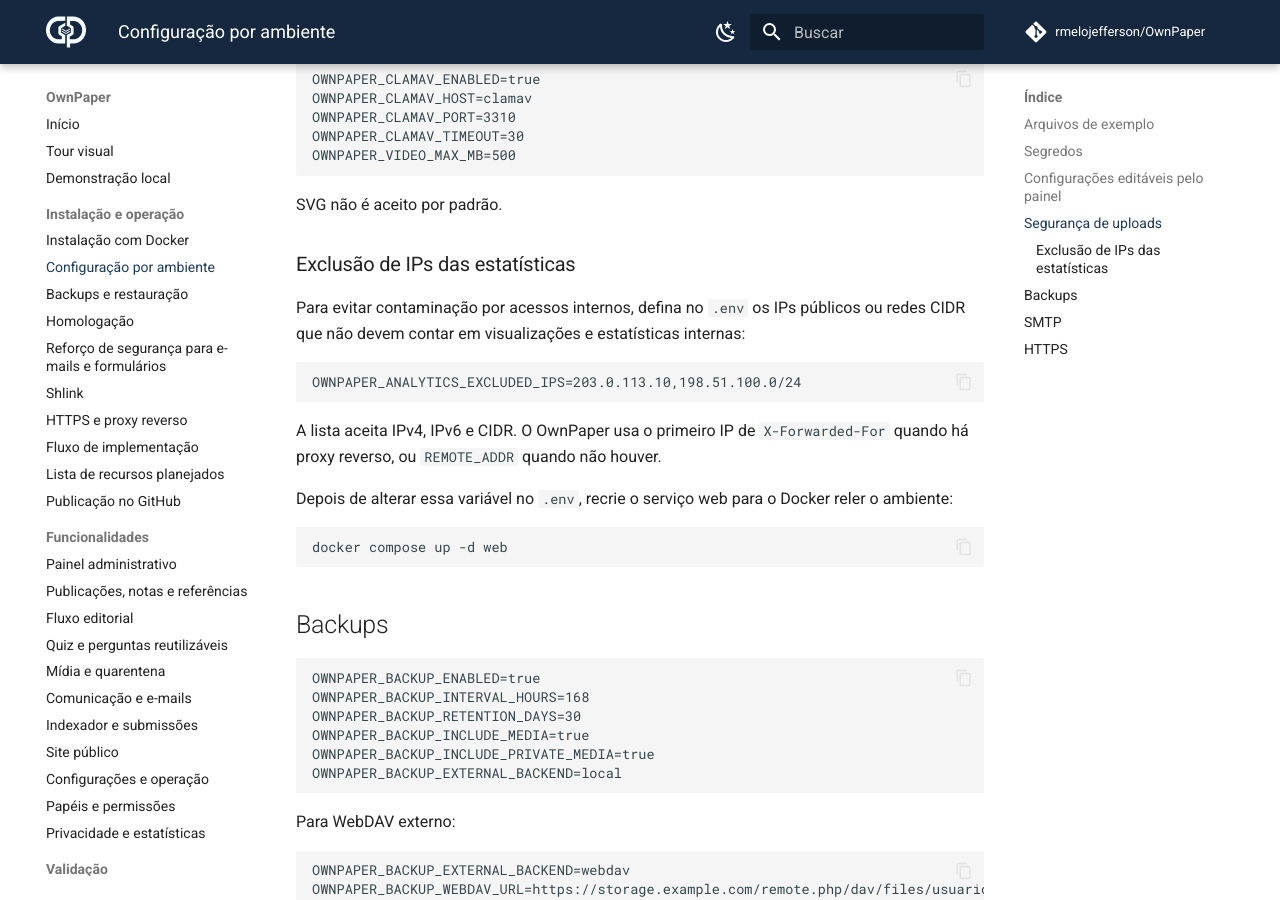
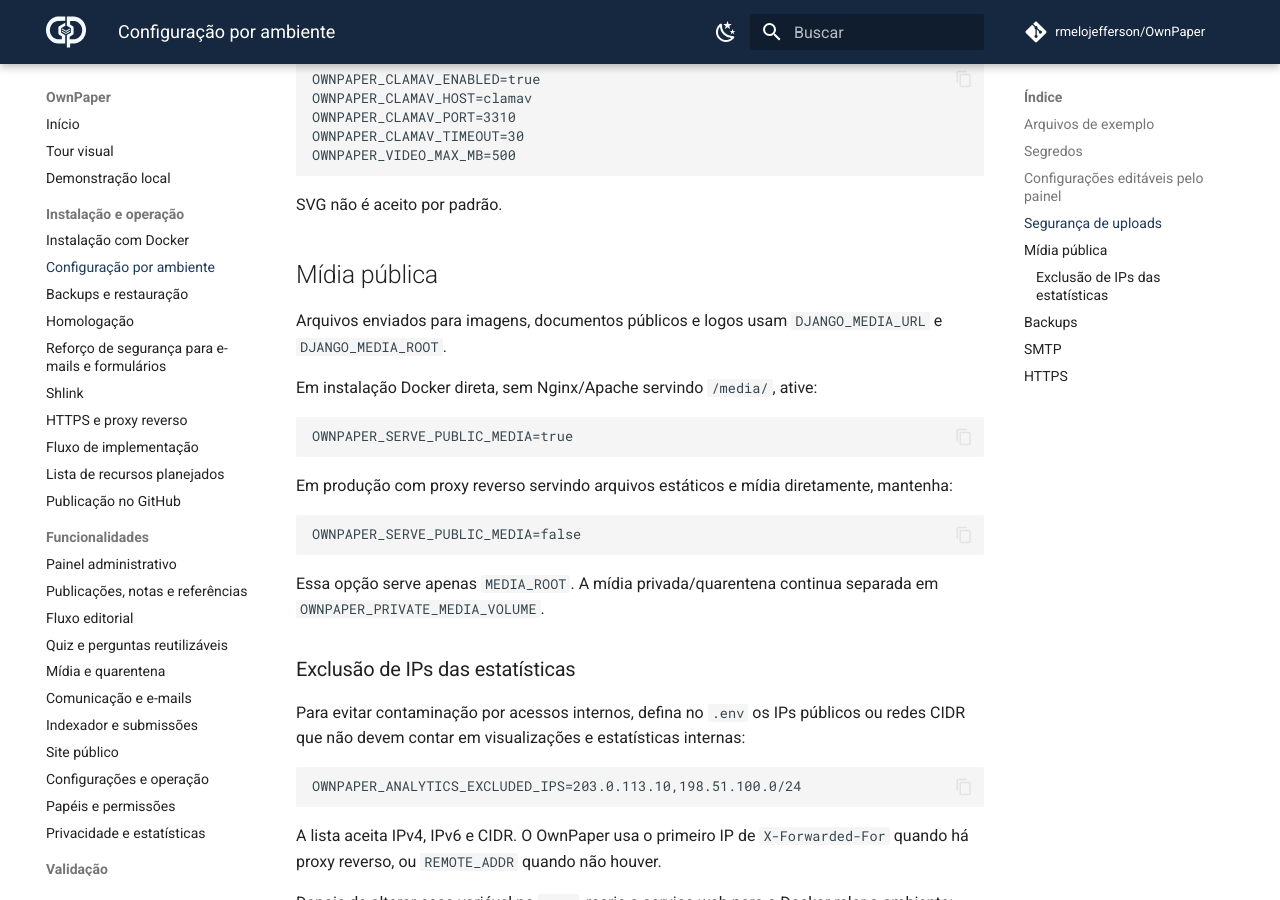
Before and after one commit to rmelojefferson/OwnPaper, an MkDocs documentation site: the page built from docs/deployment/configuration.md, in a window 1280 px wide and 900 px high, scrolled down 1238 px. Built offline with MkDocs 1.6.1 and Material for MkDocs 9.7.7, drawn with Linux system fonts in a browser that asks for light colours; comment, search, counter and statistics services are not loaded.

Commit message:
Adiciona suporte a midia publica em instalacoes diretas

````diff
--- a/docker-compose.yml
+++ b/docker-compose.yml
@@ -22,6 +22,7 @@
       OWNPAPER_CLAMAV_PORT: "${OWNPAPER_CLAMAV_PORT:-3310}"
       OWNPAPER_CLAMAV_TIMEOUT: "${OWNPAPER_CLAMAV_TIMEOUT:-30}"
       OWNPAPER_VIDEO_MAX_MB: "${OWNPAPER_VIDEO_MAX_MB:-500}"
+      OWNPAPER_SERVE_PUBLIC_MEDIA: "${OWNPAPER_SERVE_PUBLIC_MEDIA:-false}"
       OWNPAPER_BACKUP_ENABLED: "${OWNPAPER_BACKUP_ENABLED:-true}"
       OWNPAPER_BACKUP_INTERVAL_HOURS: "${OWNPAPER_BACKUP_INTERVAL_HOURS:-168}"
       OWNPAPER_BACKUP_RETENTION_DAYS: "${OWNPAPER_BACKUP_RETENTION_DAYS:-30}"
--- a/docs/deployment/configuration.md
+++ b/docs/deployment/configuration.md
@@ -52,6 +52,24 @@
 ```
 
 SVG não é aceito por padrão.
+
+## Mídia pública
+
+Arquivos enviados para imagens, documentos públicos e logos usam `DJANGO_MEDIA_URL` e `DJANGO_MEDIA_ROOT`.
+
+Em instalação Docker direta, sem Nginx/Apache servindo `/media/`, ative:
+
+```env
+OWNPAPER_SERVE_PUBLIC_MEDIA=true
+```
+
+Em produção com proxy reverso servindo arquivos estáticos e mídia diretamente, mantenha:
+
+```env
+OWNPAPER_SERVE_PUBLIC_MEDIA=false
+```
+
+Essa opção serve apenas `MEDIA_ROOT`. A mídia privada/quarentena continua separada em `OWNPAPER_PRIVATE_MEDIA_VOLUME`.
 
 
 ### Exclusão de IPs das estatísticas
````
Also changed, not shown: docs/deployment/installation.md (+4 -0 lines), 4 other files.
